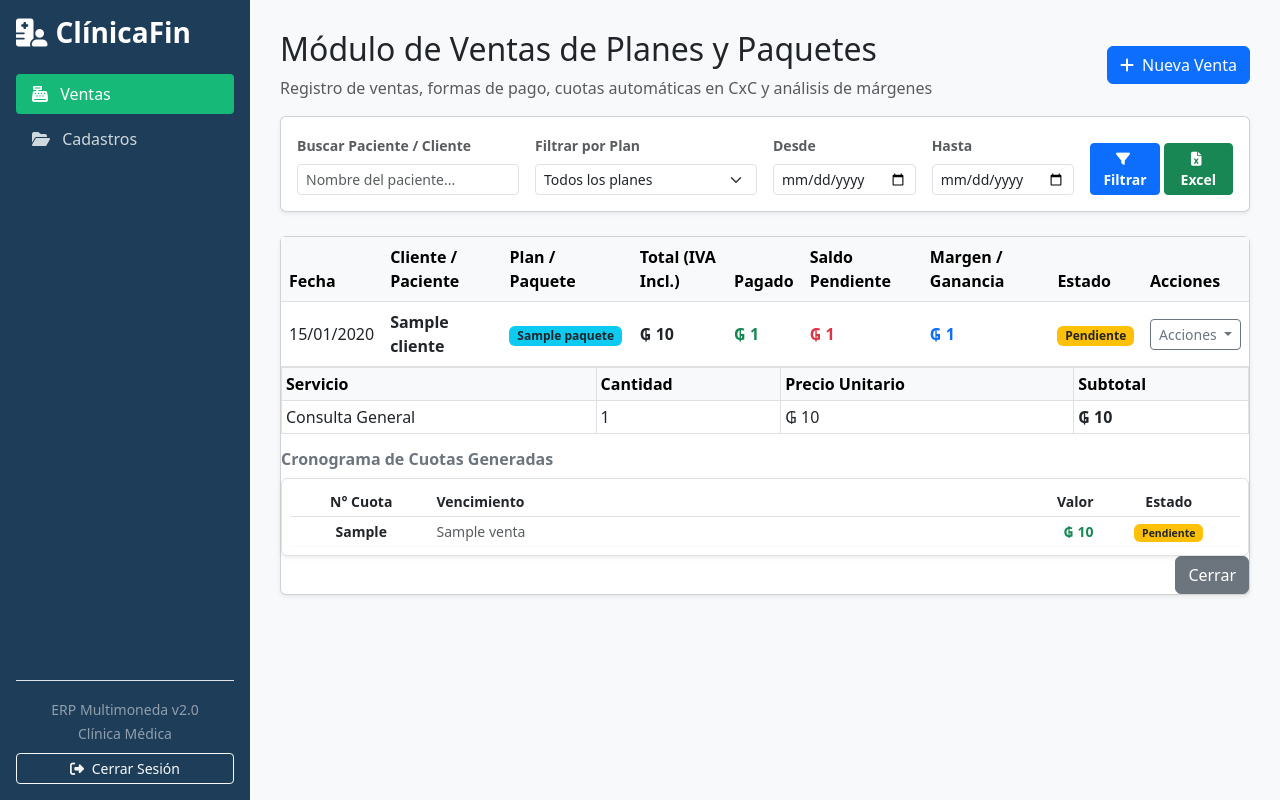
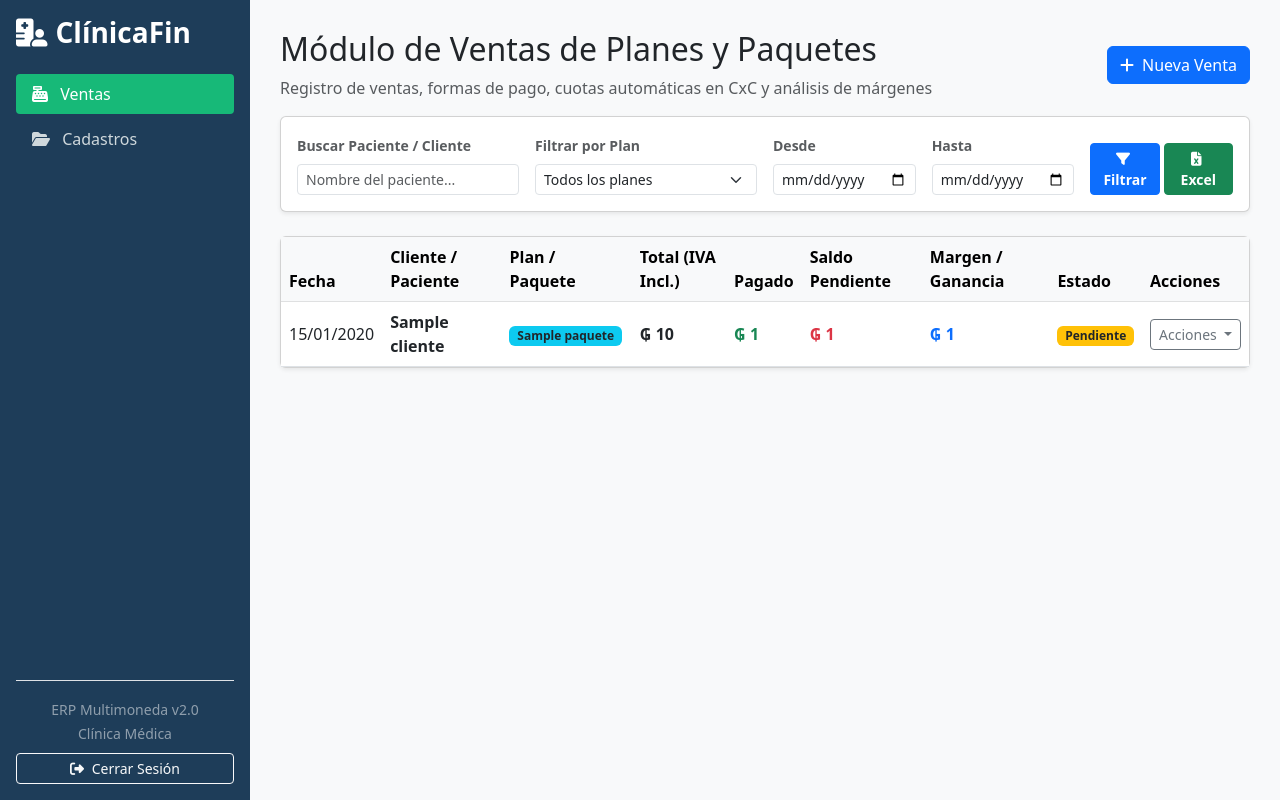
Before and after one commit to patriciafranco-web/finanzas1, a Flask app: page /ventas in a window 1280 px wide. Run offline with Flask 3, Linux system fonts and the light colour scheme; a user stored in the database is signed in; tables that the repository leaves empty hold one stand-in row (values such as "Sample post"); parts of the project's set-up code (start-up, migrations or seed data) failed here and were passed over.

Commit message:
Update ventas.html

```diff
--- a/app/templates/ventas.html
+++ b/app/templates/ventas.html
@@ -41,6 +41,7 @@
     </div>
 </div>
 
+<!-- 1. TABLA PRINCIPAL LIMPIA (SIN MODALES ADENTRO) -->
 <div class="card shadow-sm">
     <div class="card-body p-0">
         <table class="table table-hover mb-0 align-middle">
@@ -79,7 +80,7 @@
                                 Acciones
                             </button>
                             <ul class="dropdown-menu">
-                                <li><button class="dropdown-item text-primary" data-bs-toggle="modal" data-bs-target="#modalDetallesVenta{{ v.id }}"><i class="fa-solid fa-eye me-1"></i> Ver detalles</button></li>
+                                <li><button class="dropdown-item text-primary" type="button" data-bs-toggle="modal" data-bs-target="#modalDetallesVenta{{ v.id }}"><i class="fa-solid fa-eye me-1"></i> Ver detalles</button></li>
 
                                 {% if v.estado != 'Pagada' and v.estado != 'Cancelada' %}
                                 <li><a class="dropdown-item text-success" href="{{ url_for('main.cxc_vista') }}"><i class="fa-solid fa-cash-register me-1"></i> Cobrar cuota</a></li>
@@ -102,9 +103,17 @@
                         </div>
                     </td>
                 </tr>
+                {% else %}
+                <tr><td colspan="9" class="text-center py-4 text-muted">No hay ventas registradas.</td></tr>
+                {% endfor %}
+            </tbody>
+        </table>
+    </div>
+</div>
 
-                <!-- Modal de Detalles por Venta -->
-                <div class="modal fade" id="modalDetallesVenta{{ v.id }}" tabindex="-1">
+<!-- 2. MODALES DE DETALLES (FUERA DE LA TABLA PARA NO ROMPER EL HTML) -->
+{% for v in ventas %}
+<div class="modal fade" id="modalDetallesVenta{{ v.id }}" tabindex="-1" aria-hidden="true">
     <div class="modal-dialog modal-lg">
         <div class="modal-content">
             <div class="modal-header bg-primary text-white">
@@ -186,7 +195,7 @@
                                         <td class="text-muted">{{ cuota.vencimiento_label }}</td>
                                         <td class="text-end fw-bold text-success">₲ {{ "{:,.0f}".format(cuota.valor or 0).replace(',', '.') }}</td>
                                         <td class="text-center">
-                                                            <span class="badge {% if cuota.estado == 'Pagado' %}bg-success{% else %}bg-warning text-dark{% endif %} px-2 py-1">
+                                            <span class="badge {% if cuota.estado == 'Pagado' %}bg-success{% elif cuota.estado == 'Cancelada' %}bg-secondary{% else %}bg-warning text-dark{% endif %} px-2 py-1">
                                                 {{ cuota.estado }}
                                             </span>
                                         </td>
@@ -206,16 +215,10 @@
         </div>
     </div>
 </div>
-                {% else %}
-                <tr><td colspan="9" class="text-center py-4 text-muted">No hay ventas registradas.</td></tr>
 {% endfor %}
-            </tbody>
-        </table>
-    </div>
-</div>
 
 <!-- Modal Nueva Venta -->
-<div class="modal fade" id="modalVenta" tabindex="-1">
+<div class="modal fade" id="modalVenta" tabindex="-1" aria-hidden="true">
     <div class="modal-dialog modal-xl">
         <div class="modal-content">
             <form action="{{ url_for('main.agregar_venta_completa') }}" method="POST" onsubmit="limpiarFormatoVentas()">
```
Lines whose indentation alone changed are shown as unchanged.
